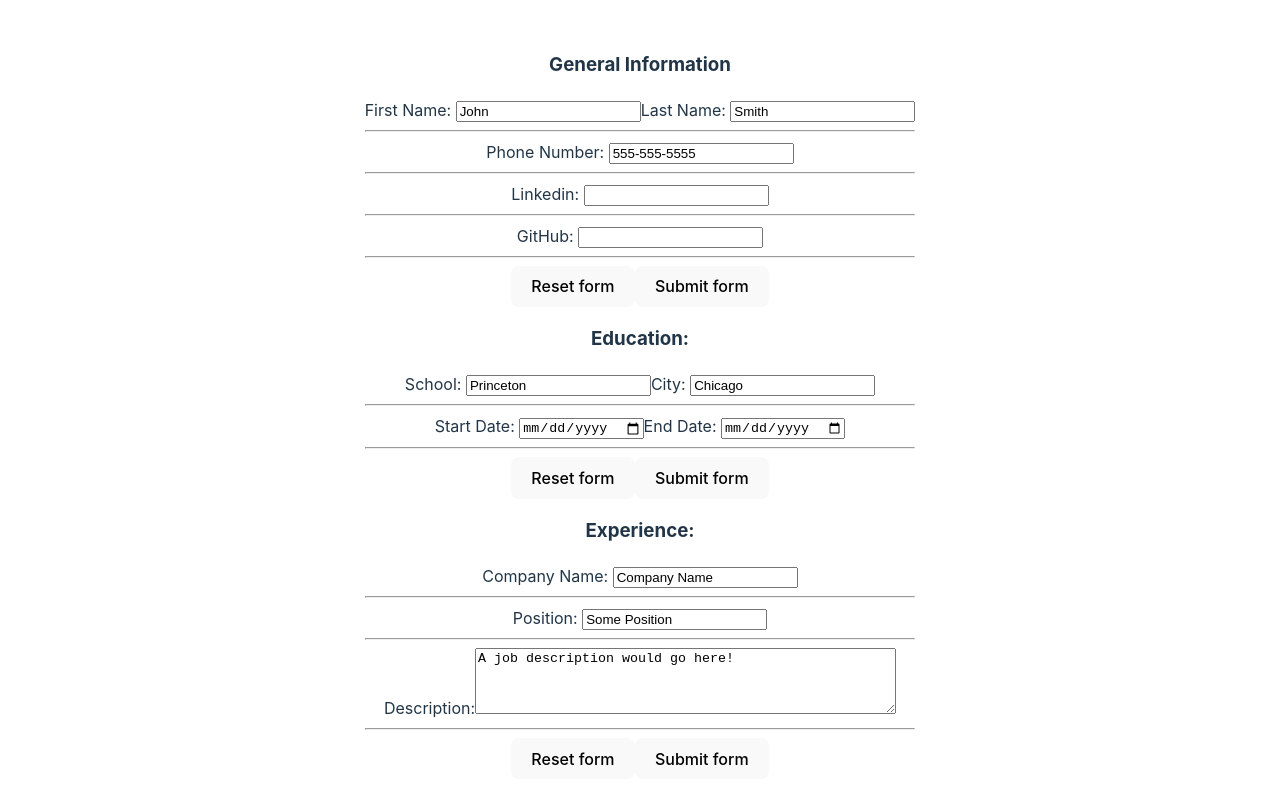
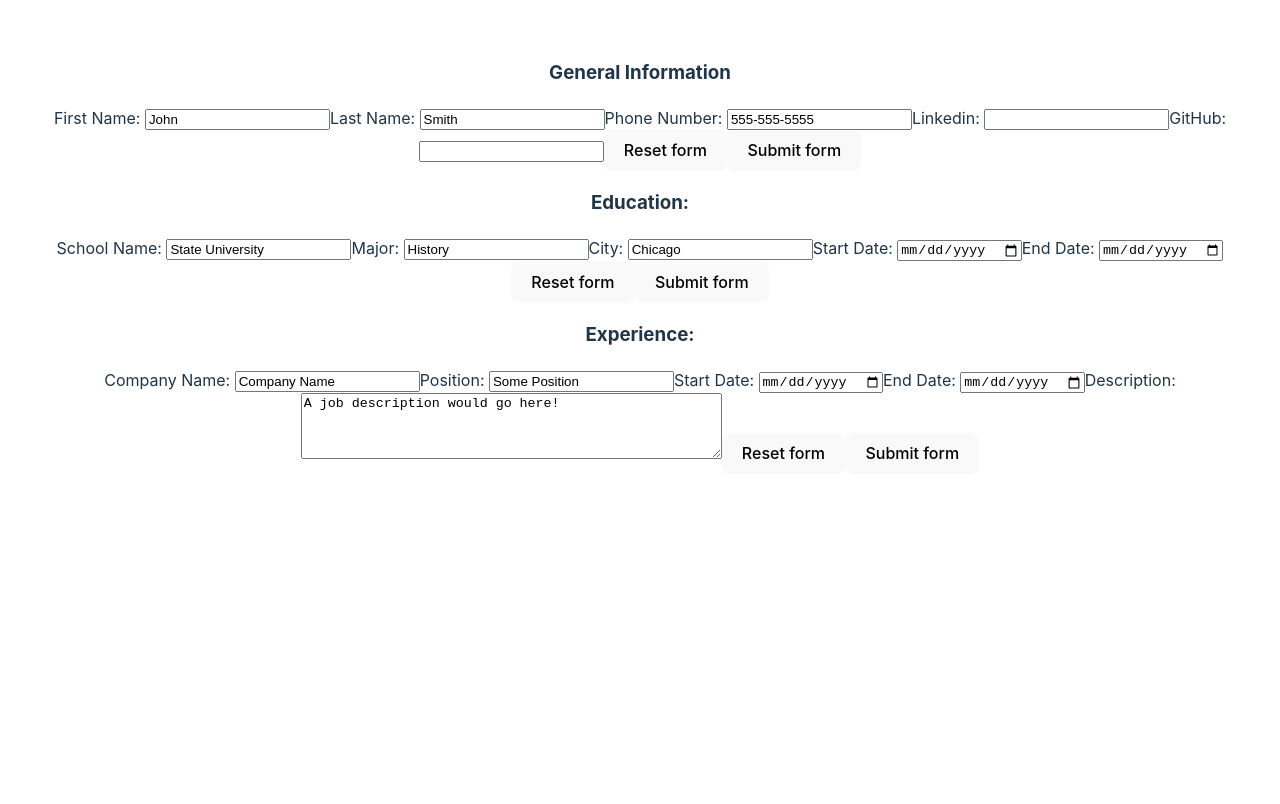
Before and after one commit to sara-naeem-cs/ResumeBuilder, a React (Vite) app: page / in a window 1280 px wide. Shown: the top 804 px of the page. Built offline with nearby package versions, Linux system fonts and the light colour scheme.

Commit message:
Completed all forms and delete functionality

```diff
--- a/src/EducationSection.jsx
+++ b/src/EducationSection.jsx
@@ -1,6 +1,10 @@
 import { useState } from 'react'
 
-function EducationForm() {
+function addExperience(setEducations, newEducation) {
+  setEducations((prevEducations) => [...prevEducations, newEducation]);
+}
+
+function EducationForm({ setEducations, length }) {
     function handleSubmit(e) {
         // Prevent the browser from reloading the page
         e.preventDefault();
@@ -11,24 +15,31 @@ function EducationForm() {
 
         const formJson = Object.fromEntries(formData.entries());
         console.log(formJson);
+
+        const educationWithId = { ...formJson, id: length + 1 };
+
+        addExperience(setEducations, educationWithId)
+
       }
     return (
       <>
         <form method="post" onSubmit={handleSubmit}>
         <label>
-          School: <input name="mySchool" defaultValue="Princeton" />
+          School Name: <input name="schoolName" defaultValue="State University" />
         </label>
         <label>
-          City: <input name="mySchoolCity" defaultValue="Chicago" />
-        </label>
-        <hr />
-        <label>
-          Start Date: <input type="date" name="startDate" />
+          Major: <input name="major" defaultValue="History" />
         </label>
         <label>
-          End Date: <input type="date" name="endDate" />
+          City: <input name="schoolLocation" defaultValue="Chicago" />
         </label>
-        <hr />
+        <label>
+          Start Date: <input type="date" name="educationStartDate" />
+        </label>
+        <label>
+          End Date: <input type="date" name="educationEndDate" />
+        </label>
+
         <button type="reset">Reset form</button>
         <button type="submit">Submit form</button>
         </form>
@@ -37,12 +48,28 @@ function EducationForm() {
 }
 
 export default function EducationSection() {
+    const [educations, setEducations] = useState([]); //Declare empty list to start
 
+    function deleteEducation(index){
+      const newEducationsList = educations.filter((education) => education.id !== index);
+      setEducations(newEducationsList);
+    }
+
+    const listEducations = educations.map((education) =>
+      <li  key={education.id}>
+
+         <h5><b>{education.schoolName}:</b> {' ' + education.major + ' '} {education.schoolLocation}</h5>
+         <p>{education.educationStartDate} to {education.educationEndDate}</p>
+         <button type="button" onClick={() => deleteEducation(education.id)}>Delete</button>
+      </li>
+    );
 
     return (
       <>
         <h3>Education:</h3>
-        <EducationForm></EducationForm>
+        <EducationForm setEducations={setEducations} length={educations.length} ></EducationForm>
+        <ul>{listEducations}</ul> {/* Render the experiences list here */}
+
       </>
     )
 
--- a/src/ExperienceSection.jsx
+++ b/src/ExperienceSection.jsx
@@ -26,11 +26,15 @@ function ExperienceForm({ setExperiences, length }) {
         <label>
           Company Name: <input name="companyName" defaultValue="Company Name" />
         </label>
-        <hr />
         <label>
           Position: <input name="position" defaultValue="Some Position" />
         </label>
-        <hr />
+        <label>
+          Start Date: <input type="date" name="experienceStartDate" />
+        </label>
+        <label>
+          End Date: <input type="date" name="experienceEndDate" />
+        </label>
         <label>
           Description:
           <textarea
@@ -40,7 +44,6 @@ function ExperienceForm({ setExperiences, length }) {
             cols="50" // Initial width
           />
         </label>
-        <hr />
         <button type="reset">Reset form</button>
         <button type="submit">Submit form</button>
         </form>
@@ -57,13 +60,12 @@ export default function GeneralInformation() {
     setExperiences(newExperiencesList);
   }
 
-  const listItems = experiences.map((experience) =>
+  const listExperiences = experiences.map((experience) =>
     <li  key={experience.id}>
-       <p>
-         <b>{experience.companyName}:</b>
-         {' ' + experience.position + ' '}
-         known for {experience.jobDescription}
-       </p>
+
+       <h5><b>{experience.companyName}:</b> {' ' + experience.position + ' '}</h5>
+        <h6>{experience.experienceStartDate} - {experience.experienceEndDate}</h6>
+        <p>{experience.jobDescription}</p>
        <button type="button" onClick={() => deleteExperience(experience.id)}>Delete</button>
     </li>
   );
@@ -72,7 +74,7 @@ export default function GeneralInformation() {
       <>
         <h3>Experience:</h3>
         <ExperienceForm setExperiences={setExperiences} length={experiences.length}></ExperienceForm>
-        <ul>{listItems}</ul> {/* Render the experiences list here */}
+        <ul>{listExperiences}</ul> {/* Render the experiences list here */}
 
       </>
     )
--- a/src/GeneralInformation.jsx
+++ b/src/GeneralInformation.jsx
@@ -21,19 +21,15 @@ function GeneralInformationForm({ currentGeneralInfo }) {
         <label>
           Last Name: <input name="lastName" defaultValue={currentGeneralInfo.lastName} />
         </label>
-        <hr />
         <label>
           Phone Number: <input name="phoneNumber" defaultValue={currentGeneralInfo.phoneNumber} />
         </label>
-        <hr />
         <label>
           Linkedin: <input name="linkedin" defaultValue={currentGeneralInfo.linkedin}/>
         </label>
-        <hr />
         <label>
           GitHub: <input name="github" defaultValue={currentGeneralInfo.github} />
         </label>
-        <hr />
         <button type="reset">Reset form</button>
         <button type="submit">Submit form</button>
         </form>
--- a/src/index.css
+++ b/src/index.css
@@ -23,9 +23,9 @@ a:hover {
 }
 
 body {
-  margin: 0;
-  display: flex;
-  /*place-items: center;*/
+ /*margin: 0;
+  display: block;
+  place-items: center;*/
   min-width: 320px;
   min-height: 100vh;
 }
@@ -54,6 +54,7 @@ button:focus-visible {
   outline: 4px auto -webkit-focus-ring-color;
 }
 
+
 @media (prefers-color-scheme: light) {
   :root {
     color: #213547;
```
